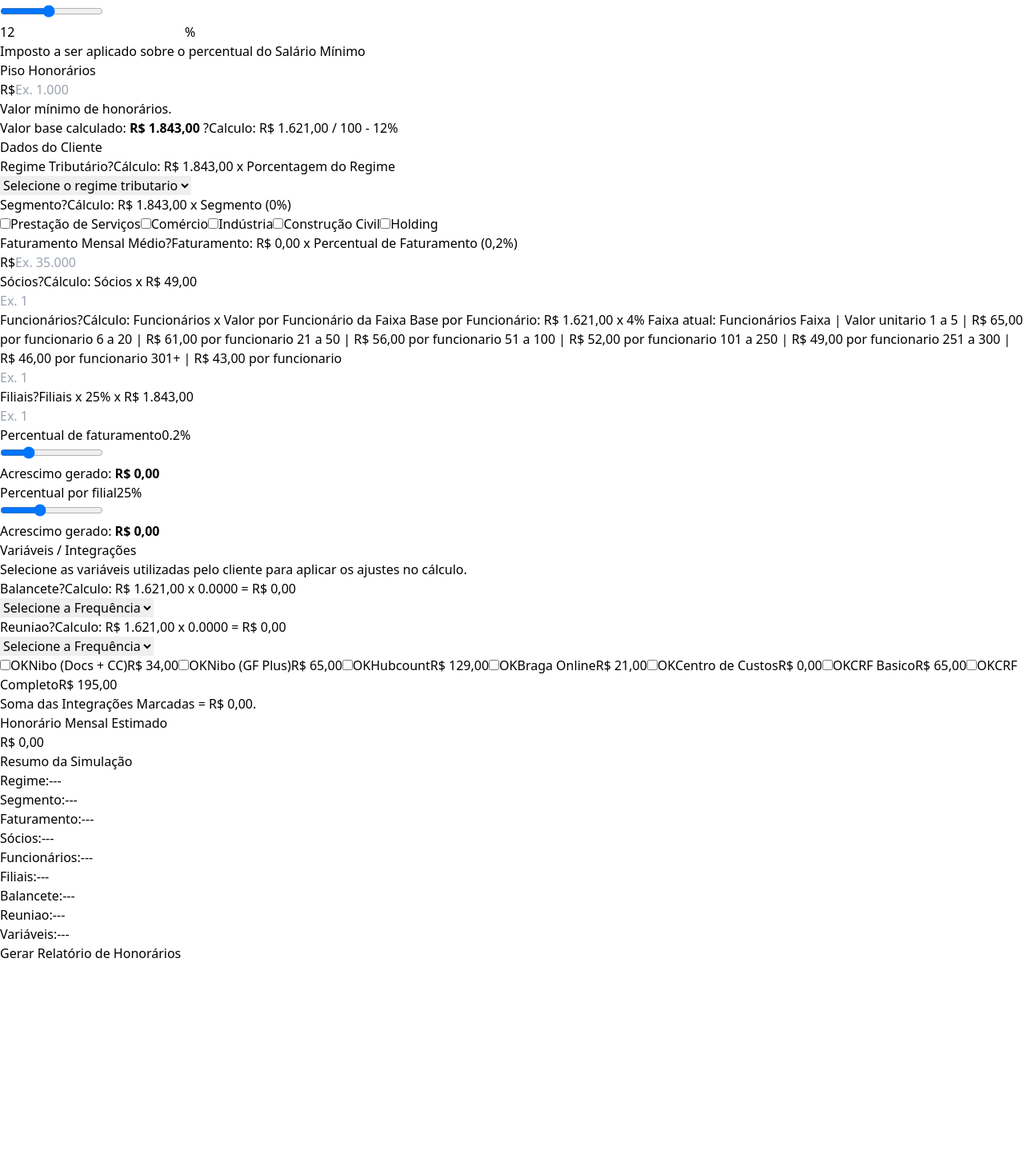
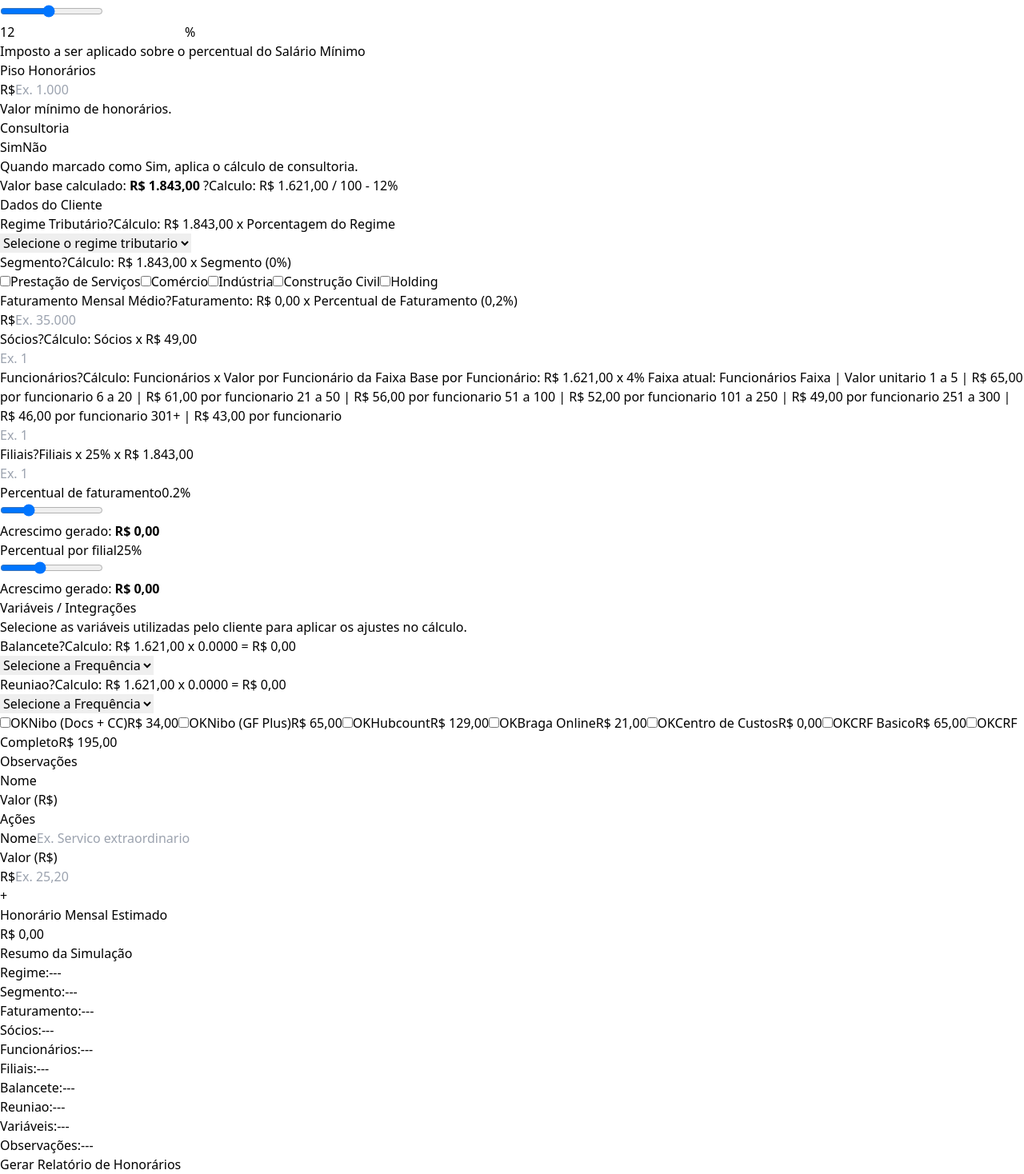
Before and after one commit to BM-lucaspaiva/clara-honorarios, a React (Vite) app in the folder frontend/: page /calculo in a window 1280 px wide. Shown: the part 1660-3128 px from the top of the page at 80% size. Before the commit the page ends 2864 px from the top, so only its background shows below. Built offline with nearby package versions, Linux system fonts and the light colour scheme.

Commit message:
Adicionada obs

```diff
--- a/frontend/src/components/calculo/BaseCalculo.jsx
+++ b/frontend/src/components/calculo/BaseCalculo.jsx
@@ -31,6 +31,7 @@ function TooltipInfo({ text }) {
 
 export default function BaseCalculo({ dados, setDados, resultado }) {
   const salarioMinimo = Number(dados.salarioMinimo)
+  const consultoriaAtual = dados.consultoria === "sim" ? "sim" : "nao"
 
   const percentualAtual = clamp(
     Math.round(Number(dados.percentual || 0.9) * 100),
@@ -217,6 +218,34 @@ export default function BaseCalculo({ dados, setDados, resultado }) {
             Valor mínimo de honorários.
           </p>
         </div>
+
+        <div>
+          <label className="block text-sm font-medium text-slate-700">Consultoria</label>
+          <div className="mt-2 grid grid-cols-2 gap-2">
+            {["sim", "nao"].map((opcao) => {
+              const selecionado = consultoriaAtual === opcao
+              const texto = opcao === "sim" ? "Sim" : "Não"
+
+              return (
+                <button
+                  key={opcao}
+                  className={`rounded-lg border px-4 py-3 text-sm font-medium transition-colors ${
+                    selecionado
+                      ? "border-blue-600 bg-blue-50 text-blue-700"
+                      : "border-slate-300 bg-white text-slate-700 hover:border-blue-400"
+                  }`}
+                  type="button"
+                  onClick={() => setDados({ ...dados, consultoria: opcao })}
+                >
+                  {texto}
+                </button>
+              )
+            })}
+          </div>
+          <p className="mt-2 text-xs text-slate-500">
+            Quando marcado como Sim, aplica o cálculo de consultoria.
+          </p>
+        </div>
       </div>
 
       <div className="mt-6 rounded-lg border border-slate-100 bg-slate-50 p-4 text-sm text-slate-700">
--- /dev/null
+++ b/frontend/src/components/calculo/Observacoes.jsx
@@ -0,0 +1,126 @@
+function criarObservacaoVazia() {
+  return { nome: "", valor: "" }
+}
+
+function normalizarObservacoes(observacoes) {
+  if (!Array.isArray(observacoes) || observacoes.length === 0) {
+    return [criarObservacaoVazia()]
+  }
+
+  return observacoes
+}
+
+export default function Observacoes({ dados, setDados }) {
+  const observacoes = normalizarObservacoes(dados.observacoes)
+
+  const atualizarObservacoes = (proximasObservacoes) => {
+    setDados({ ...dados, observacoes: proximasObservacoes })
+  }
+
+  const adicionarObservacao = () => {
+    atualizarObservacoes([...observacoes, criarObservacaoVazia()])
+  }
+
+  const removerObservacao = (indice) => {
+    const restantes = observacoes.filter((_, index) => index !== indice)
+    atualizarObservacoes(restantes.length > 0 ? restantes : [criarObservacaoVazia()])
+  }
+
+  const alterarCampo = (indice, campo, valor) => {
+    const proximasObservacoes = observacoes.map((observacao, index) =>
+      index === indice ? { ...observacao, [campo]: valor } : observacao,
+    )
+
+    atualizarObservacoes(proximasObservacoes)
+  }
+
+  return (
+    <section className="rounded-xl border border-slate-200 bg-white p-6 shadow-sm">
+      <div className="mb-6 border-b border-slate-200 pb-4">
+        <h2 className="text-xl font-semibold text-slate-900">Observações</h2>
+      </div>
+
+      <div className="mb-2 hidden grid-cols-12 gap-3 px-1 text-xs font-semibold uppercase tracking-wide text-slate-500 md:grid">
+        <p className="md:col-span-5">Nome</p>
+        <p className="md:col-span-4">Valor (R$)</p>
+        <p className="md:col-span-3">Ações</p>
+      </div>
+
+      <div className="space-y-3">
+        {observacoes.map((observacao, indice) => (
+          <div
+            key={`observacao-${indice}`}
+            className="grid grid-cols-1 gap-3 rounded-lg border border-slate-200 bg-slate-50 p-3 md:grid-cols-12"
+          >
+            <div className="md:col-span-5">
+              <label className="mb-1 block text-xs font-medium text-slate-600 md:hidden">Nome</label>
+              <input
+                className="w-full rounded-lg border border-slate-300 bg-white px-3 py-2 text-sm text-slate-900 outline-none transition-colors placeholder:text-slate-400 focus:border-blue-600 focus:ring-2 focus:ring-blue-600/30"
+                placeholder="Ex. Servico extraordinario"
+                type="text"
+                value={observacao?.nome || ""}
+                onChange={(event) => alterarCampo(indice, "nome", event.target.value)}
+              />
+            </div>
+
+            <div className="md:col-span-4">
+              <label className="mb-1 block text-xs font-medium text-slate-600 md:hidden">Valor (R$)</label>
+              <div className="relative">
+                <span className="absolute left-3 top-1/2 -translate-y-1/2 text-slate-500">R$</span>
+                <input
+                  className="w-full rounded-lg border border-slate-300 bg-white py-2 pl-10 pr-3 text-sm text-slate-900 outline-none transition-colors placeholder:text-slate-400 focus:border-blue-600 focus:ring-2 focus:ring-blue-600/30"
+                  inputMode="decimal"
+                  placeholder="Ex. 25,20"
+                  type="text"
+                  value={observacao?.valor || ""}
+                  onChange={(event) =>
+                    alterarCampo(indice, "valor", event.target.value.replace(/[^\d,.-]/g, ""))
+                  }
+                />
+              </div>
+            </div>
+
+            <div className="flex gap-2 md:col-span-3 md:justify-end">
+              <button
+                className="rounded-lg border border-blue-200 bg-blue-50 px-3 py-2 text-xs font-semibold text-blue-700 transition-colors hover:border-blue-300 hover:bg-blue-100"
+                title="Adicionar observacao"
+                type="button"
+                onClick={adicionarObservacao}
+              >
+                +
+              </button>
+              <button
+                aria-label={indice === 0 ? "Nao e possivel excluir a primeira linha" : "Excluir observacao"}
+                className={`rounded-lg border px-3 py-2 text-xs font-semibold transition-colors ${
+                  indice === 0
+                    ? "cursor-not-allowed border-slate-200 bg-slate-100 text-slate-400"
+                    : "border-red-200 bg-red-50 text-red-700 hover:border-red-300 hover:bg-red-100"
+                }`}
+                disabled={indice === 0}
+                title={indice === 0 ? "A primeira linha nao pode ser excluida" : "Excluir observacao"}
+                type="button"
+                onClick={() => removerObservacao(indice)}
+              >
+                <svg
+                  aria-hidden="true"
+                  className="h-4 w-4"
+                  fill="none"
+                  viewBox="0 0 24 24"
+                  xmlns="http://www.w3.org/2000/svg"
+                >
+                  <path
+                    d="M4 7h16M9 7V5a1 1 0 0 1 1-1h4a1 1 0 0 1 1 1v2m-8 0 1 12a1 1 0 0 0 1 .9h6a1 1 0 0 0 1-.9L17 7"
+                    stroke="currentColor"
+                    strokeLinecap="round"
+                    strokeLinejoin="round"
+                    strokeWidth="1.8"
+                  />
+                </svg>
+              </button>
+            </div>
+          </div>
+        ))}
+      </div>
+    </section>
+  )
+}
--- a/frontend/src/components/calculo/ResumoHonorario.jsx
+++ b/frontend/src/components/calculo/ResumoHonorario.jsx
@@ -1,4 +1,4 @@
-import { formatCurrency } from "../../utils/calculo/helpers"
+import { formatCurrency, parseLocalizedNumber } from "../../utils/calculo/helpers"
 
 /**
  * Retorna "---" para valores vazios e mantem o valor original quando preenchido.
@@ -30,6 +30,16 @@ export default function ResumoHonorario({ dados, resultado }) {
   const filiaisTexto = getDisplay(dados.filiais)
   const balanceteTexto = getDisplay(dados.balancete)
   const reuniaoTexto = getDisplay(dados.reuniao)
+  const observacoesAdicionais = Array.isArray(dados.observacoes)
+    ? dados.observacoes.filter((observacao) => {
+        const nomePreenchido = String(observacao?.nome || "").trim() !== ""
+        const valorPreenchido = parseLocalizedNumber(observacao?.valor) !== 0
+        return nomePreenchido || valorPreenchido
+      })
+    : []
+  const descricaoObservacoes = observacoesAdicionais.length
+    ? `${observacoesAdicionais.length} adicional(is)`
+    : "---"
 
   return (
     <div className="sticky top-24 overflow-hidden rounded-xl shadow-lg">
@@ -109,6 +119,13 @@ export default function ResumoHonorario({ dados, resultado }) {
               {temValor(descricaoVariaveis) ? ` (${formatCurrency(resultado?.integracoesValor)})` : ""}
             </span>
           </li>
+          <li className="flex justify-between gap-4">
+            <span className="text-slate-500">Observações:</span>
+            <span className={`text-right font-medium ${getClass(descricaoObservacoes)}`}>
+              {descricaoObservacoes}
+              {temValor(descricaoObservacoes) ? ` (${formatCurrency(resultado?.observacoesValor)})` : ""}
+            </span>
+          </li>
         </ul>
 
         <button className="mt-8 flex w-full items-center justify-center rounded-lg bg-blue-600 py-4 font-bold text-white transition-colors hover:bg-blue-700">
--- a/frontend/src/components/calculo/Variaveis.jsx
+++ b/frontend/src/components/calculo/Variaveis.jsx
@@ -185,10 +185,6 @@ export default function Variaveis({ dados, setDados, integracoes, setIntegracoes
           )
         })}
       </div>
-
-      <p className="mt-4 text-xs text-slate-500">
-        Soma das Integrações Marcadas = {formatCurrency(resultado?.integracoesValor)}.
-      </p>
     </section>
   )
 }
--- a/frontend/src/pages/Calculo.jsx
+++ b/frontend/src/pages/Calculo.jsx
@@ -5,6 +5,7 @@ import React from "react"
 
 import BaseCalculo from "../components/calculo/BaseCalculo"
 import DadosCliente from "../components/calculo/DadosCliente"
+import Observacoes from "../components/calculo/Observacoes"
 import ResumoHonorario from "../components/calculo/ResumoHonorario"
 import Variaveis from "../components/calculo/Variaveis"
 import { calcularHonorario } from "../utils/calculo/calcularHonorario"
@@ -28,6 +29,7 @@ export default function Calculo() {
 
     balancete: "",
     reuniao: "",
+    observacoes: [{ nome: "", valor: "" }],
   })
 
   const [integracoes, setIntegracoes] = useState({
@@ -93,6 +95,7 @@ export default function Calculo() {
               setDados={setDados}
               setIntegracoes={setIntegracoes}
             />
+            <Observacoes dados={dados} setDados={setDados} />
           </div>
 
           <div className="lg:col-span-4">
--- a/frontend/src/utils/calculo/calcularHonorario.js
+++ b/frontend/src/utils/calculo/calcularHonorario.js
@@ -7,12 +7,16 @@ import { calcularRegime } from "./regimeCalculo"
 import { calcularSegmento } from "./segmentoCalculo"
 import { calcularBalancete, calcularReuniao } from "./variaveisCalculo"
 import { calcularSocios } from "./sociosCalculo"
+import { calculoConsultoria } from "./calculoConsultoria"
+import { arredondar, parseLocalizedNumber } from "./helpers"
 
 /**
  * Consolida todas as regras de cálculo de honorários e retorna os detalhamentos.
  */
 export function calcularHonorario(dados = {}, integracoes = {}) {
-  const valorBase = calcularBase(dados)
+  const preBase = calcularBase(dados)
+  const consultoria = calculoConsultoria(dados, preBase)
+  const valorBase = arredondar(preBase + consultoria)
   const regimeValor = calcularRegime(valorBase, dados.regime)
   const segmentoValor = calcularSegmento(valorBase, dados.segmento)
   const sociosValor = calcularSocios(dados.socios)
@@ -30,6 +34,11 @@ export function calcularHonorario(dados = {}, integracoes = {}) {
   )
 
   const piso = Number(dados.pisoPersonalizado || 0)
+  const observacoesValor = Array.isArray(dados.observacoes)
+    ? dados.observacoes.reduce((acumulado, observacao) => {
+        return acumulado + parseLocalizedNumber(observacao?.valor)
+      }, 0)
+    : 0
 
   let honorarioTotal =
     regimeValor +
@@ -43,6 +52,7 @@ export function calcularHonorario(dados = {}, integracoes = {}) {
     filiaisValor
 
   if (piso > honorarioTotal) honorarioTotal = piso
+  honorarioTotal += observacoesValor
 
   return {
     honorarioTotal: honorarioTotal || 0,
@@ -56,6 +66,7 @@ export function calcularHonorario(dados = {}, integracoes = {}) {
     integracoesValor: integracoesValor || 0,
     variaveisSelecionadas: integracoesQuantidade || 0,
     piso: piso || 0,
+    observacoesValor: observacoesValor || 0,
     filiaisValor: filiaisValor || 0,
     sociosValor: sociosValor || 0,
     regime: dados.regime || "",
--- /dev/null
+++ b/frontend/src/utils/calculo/calculoConsultoria.js
@@ -0,0 +1,10 @@
+import { arredondar } from "./helpers"
+
+export function calculoConsultoria(dados, valorBase) {
+    if (dados.consultoria !== "sim") return 0
+
+    const imposto = Number(dados.imposto)
+    const Base = Number(valorBase)
+    const consultoria = arredondar((Base * 0.15) / (1 - imposto))
+    return consultoria
+}
```
